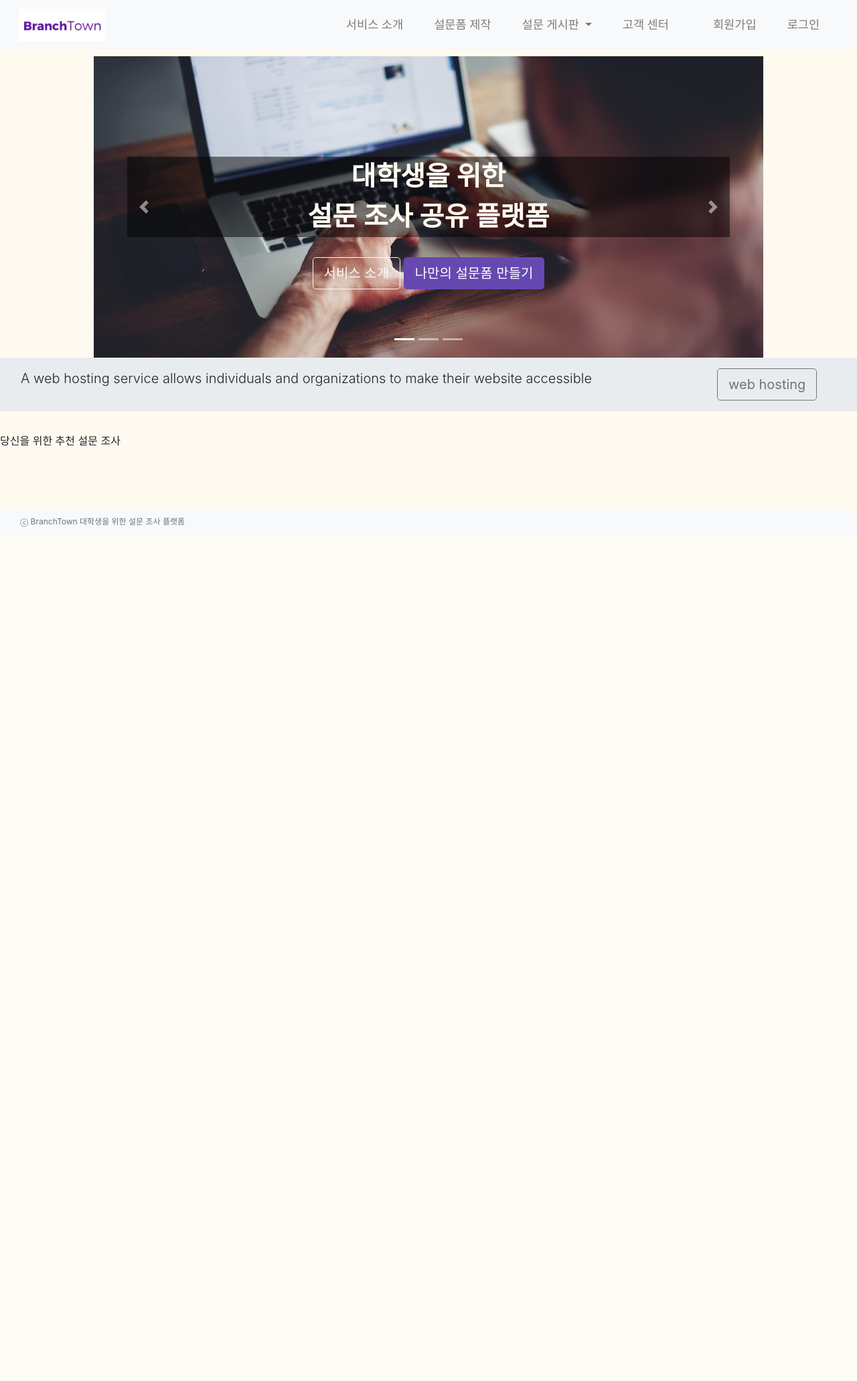
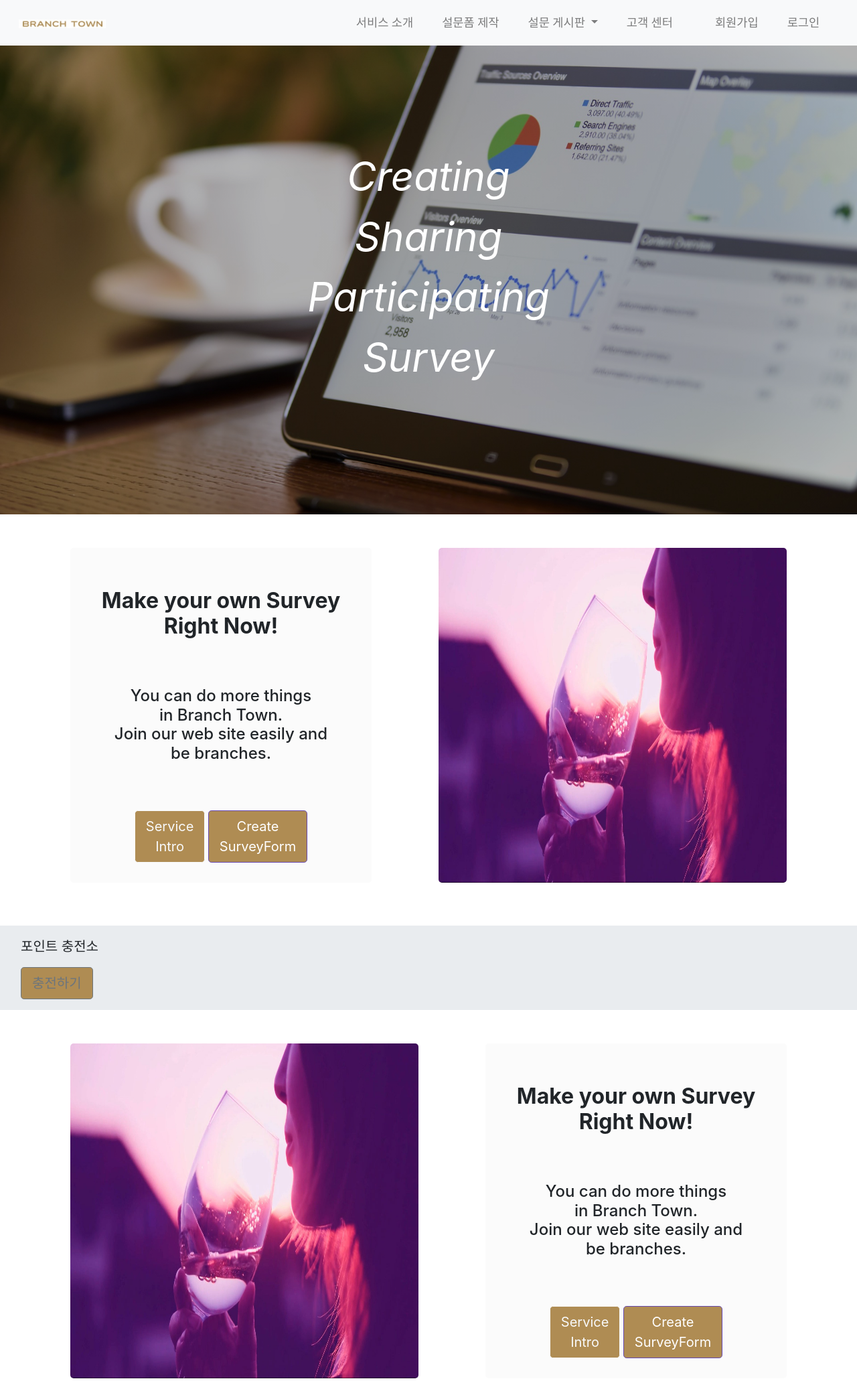
Before and after one commit to pirogramming/BranchTown, a Django app: page /main/ in a window 1280 px wide. Shown: the top 2062 px of the page at 67% size. Before the commit the page ends 787 px from the top, so only its background shows below. Run offline with Django 3.2, Linux system fonts and the light colour scheme; some libraries are stand-ins or nearby versions; some web fonts are replaced.

Commit message:
main페이지 수정중

```diff
--- a/accounts/templates/accounts/layout.html
+++ b/accounts/templates/accounts/layout.html
@@ -3,6 +3,5 @@
 {% load static %}
 
 {% block style %}
-
     <link rel="stylesheet" href="{% static 'accounts/css/style.css' %}">
 {% endblock %}
--- a/branchtown/static/css/styles.css
+++ b/branchtown/static/css/styles.css
@@ -12,16 +12,15 @@ html{
 body {
     padding : 0;
     margin : 0 0 40px 0;
-    background-color : floralwhite;
-
+    background-color : white;
 }
 
 
 #footer{
     height : 40px;
     position : absolute;
-    left : 0px;
-    bottom : 0px;
+    left : 0;
+    bottom : 0;
     width : 100%;
     background-color : #f8f9fa!important;
 
@@ -89,9 +88,9 @@ li{
 
 
 .navbar-nav li a{
-    font-family: '배달의민족 주아';
-    font-size : 20px;
-    margin-left : 10px;
+    font-family: 'sans-serif';
+    font-size : 14px;
+    margin-left : 7px;
     text-align : center;
 }
 
--- a/branchtown/templates/layout.html
+++ b/branchtown/templates/layout.html
@@ -78,6 +78,7 @@
     </div>
 </nav>
 
+
     {% block content %}
     {% endblock %}
 
--- a/main/static/main/css/style.css
+++ b/main/static/main/css/style.css
@@ -1,22 +1,56 @@
-#start-main{
-    /*background-image : url("../images/isolated-tree.png");*/
-    /*background-size : cover;*/
-    /*background-position : center center;*/
-    /*width : 100%;*/
-    /*height : 720px;*/
-    /*line-height : 720px;*/
+
+#first-image{
+    background-image : linear-gradient(rgba(0,0,0,0.3),rgba(0,0,0,0.3)), url("../images/online-survey.jpg");
+    background-position : center center;
+    background-size : cover;
 }
 
-#isolated-tree{
-    background-color : black;
-}
+
 .jumbotron{
+    display : block;
     padding: 1rem;
     border-radius : 0;
 }
 
+#carousel-layer{
+    margin-top : 20px;
+    margin-left : 40px;
+    margin-right : 40px;
+}
+
+.second-layer {
+    margin-top : 40px;
+    width : 1200px;
+    margin-left : auto;
+    margin-right : auto;
+    text-align : center;
+    height : 550px;
+
+}
+
+.left-box{
+    box-sizing : border-box;
+    display : inline-block;
+    border-radius : 5px;
+    height : 500px;
+    width : 450px;
+    background-color : #fbfbfb;
+    float : left;
+}
+
+.right-box{
+    box-sizing : border-box;
+    display : inline-block;
+    border-radius : 5px;
+    height : 500px;
+    width : 450px;
+    background-color : #fbfbfb;
+    float : right;
+
+}
 .carousel {
-    width : 1000px;
+    float : right;
+    width : 700px;
     margin-left:auto;
     margin-right: auto;
     margin-top: 10px;
@@ -56,6 +90,12 @@
     background-image: url("../images/meeting.jpg");
 }
 
+.container-fluid .padding {
+    width : 1100px;
+    margin-left : auto;
+    margin-right : auto;
+}
+
 .basket {
     display : block;
     text-align : center;
@@ -66,9 +106,27 @@
     background : linear-gradient(rgba(0,0,0,0.5), rgba(0,0,0,0.5));
 }
 
+#basket-0{
+    width : 500px;
+    padding-top : 150px;
+    display : block;
+    text-align : center;
+    margin-left : auto;
+    margin-right : auto;
+    vertical-align : middle;
+}
+
+#slogan {
+    margin-bottom : 100px;
+    font-size : 60px;
+    font-weight : 400;
+    color : white;
+}
+
 .second-basket{
-    margin-top : 30px;
+    margin-top : 70px;
     text-align : center;
+
 }
 
 .events{
@@ -94,14 +152,6 @@
 }
 
 
-#isolated-tree{
-    background :linear-gradient(rgba(0,0,0,0.5), rgba(0,0,0,0.5));
-    width : 1200px;
-    display : block;
-    margin-left : auto;
-    margin-right : auto;
-
-}
 .container-bottom{
     width : 1200px ;
     margin-left : auto;
@@ -113,6 +163,7 @@
     padding-right : 100px;
 
 }
+
 .wordd {
     margin-left : 20px;
     font-size : 20px;
@@ -236,3 +287,33 @@ hr.light-100 {
         padding: .7rem;
     }
 }
+
+#title1{
+    display : block;
+    text-align : center;
+    margin-top : 60px;
+    font-weight : 700;
+    margin-left : auto;
+    margin-right : auto;
+}
+
+#title2{
+    display : block;
+    margin-top : 70px;
+    text-align : center;
+    margin-left : auto;
+    margin-right : auto;
+}
+
+.btn-lg {
+    background-color : #af8c53;
+    outline-style : none;
+}
+
+.btn-lg:hover{
+    background-color : #c0a16b;
+    color : white;
+    outline-style : none;
+
+
+}
--- a/main/templates/main/mainpage.html
+++ b/main/templates/main/mainpage.html
@@ -1,11 +1,86 @@
 {% extends 'layout.html' %}
 {% load static %}
+
+
 
 {% block style %}
     <link rel="stylesheet" href="{% static 'main/css/style.css'%}">
 {% endblock %}
 
 {% block content %}
+
+
+    <div class="main-image">
+        <div id="first-image" style="width : 100%; height: 700px;">
+            <div id="basket-0">
+                <p id="slogan"><i>Creating <br/> Sharing <br/> Participating <br/> Survey</i></p>
+            </div>
+        </div>
+{#        <img src="{% static "main/images/online-survey.jpg" %}" id="first-image" style="width : 100%;" />#}
+    </div>
+
+
+
+    <div class="container-fluid padding" style="margin-top : 50px;">
+    <div class="row padding">
+        <div class="col-md-12 col-lg-6">
+            <div class="left-box">
+                    <h2 id="title1">Make your own Survey <br/>Right Now!</h2>
+                    <h4 id="title2">You can do more things <br/>in Branch Town. <br/>Join our web site easily and <br/>be branches.</h4>
+            <div class="second-basket">
+                    <button type="button" class="btn btn-outline-light btn-lg">Service <br/> Intro</button>
+                    <button type="button" class="btn btn-primary btn-lg">Create <br/>SurveyForm</button>
+            </div>
+        </div>
+        </div>
+        <div class="col-lg-6">
+            <img src="{% static 'main/images/purple.jpg' %}" class='img-fluid' style="height : 500px; border-radius : 5px;"/>
+        </div>
+    </div>
+    </div>
+<!--between second-layer , third-layer -->
+    <div class="container-fluid">
+    <div class="row jumbotron">
+        <div class="col-xs-12 col-sm-12 col-md-9 col-lg-9 col-xl-10">
+            <p class="lead">포인트 충전소</p>
+        </div>
+        <div class="col-xs-12 col-sm-12 col-md-3 col-lg-3 col-xl-2">
+            <a href="#"><button type="button" class="btn btn-outline-secondary btn-lg">충전하기</button></a>
+        </div>
+        </div>
+    </div>
+
+    <div class="container-fluid padding" style="margin-top : 50px;">
+    <div class="row padding">
+        <div class="col-lg-6">
+            <img src="{% static 'main/images/purple.jpg' %}" class='img-fluid' style="height : 500px; border-radius : 5px;"/>
+        </div>
+        <div class="col-md-12 col-lg-6">
+            <div class="left-box right-box">
+                    <h2 id="title1">Make your own Survey <br/>Right Now!</h2>
+                    <h4 id="title2">You can do more things <br/>in Branch Town. <br/>Join our web site easily and <br/>be branches.</h4>
+            <div class="second-basket">
+                    <button type="button" class="btn btn-outline-light btn-lg">Service <br/> Intro</button>
+                    <button type="button" class="btn btn-primary btn-lg">Create <br/>SurveyForm</button>
+            </div>
+        </div>
+        </div>
+    </div>
+    </div>
+
+    <!--between third-layer, fourth-layer -->
+    <div class="container-fluid">
+    <div class="row jumbotron">
+        <div class="col-xs-12 col-sm-12 col-md-9 col-lg-9 col-xl-10">
+            <p class="lead">포인트 충전소</p>
+        </div>
+        <div class="col-xs-12 col-sm-12 col-md-3 col-lg-3 col-xl-2">
+            <a href="#"><button type="button" class="btn btn-outline-secondary btn-lg">충전하기</button></a>
+        </div>
+        </div>
+    </div>
+
+
 
         <div id="carouselExampleIndicators" class="carousel slide" data-ride="carousel">
                 <ol class="carousel-indicators">
@@ -44,22 +119,11 @@
                     <span class="sr-only">Next</span>
                 </a>
         </div>
-    <div class="container-fluid">
-    <div class="row jumbotron">
-        <div class="col-xs-12 col-sm-12 col-md-9 col-lg-9 col-xl-10">
-            <p class="lead">A web hosting service allows individuals and organizations to make their website accessible</p>
-        </div>
-        <div class="col-xs-12 col-sm-12 col-md-3 col-lg-3 col-xl-2">
-            <a href="#"><button type="button" class="btn btn-outline-secondary btn-lg">web hosting</button></a>
-        </div>
-        <!--- welcome section -->
-        </div>
-    </div>
 
 
-    <div class="personalized">
-        당신을 위한 추천 설문 조사
-    </div>
+{#    <div class="personalized">#}
+{#        당신을 위한 추천 설문 조사#}
+{#    </div>#}
 
 
 {% endblock %}
```
Also changed, not shown: branchtown/static/images/background.png (added), branchtown/static/images/logo.jpg, main/static/main/images/online-survey.jpg (added), main/static/main/images/paper-survey.jpg (added), main/static/main/images/purple.jpg (added). Lines whose indentation alone changed are shown as unchanged.
